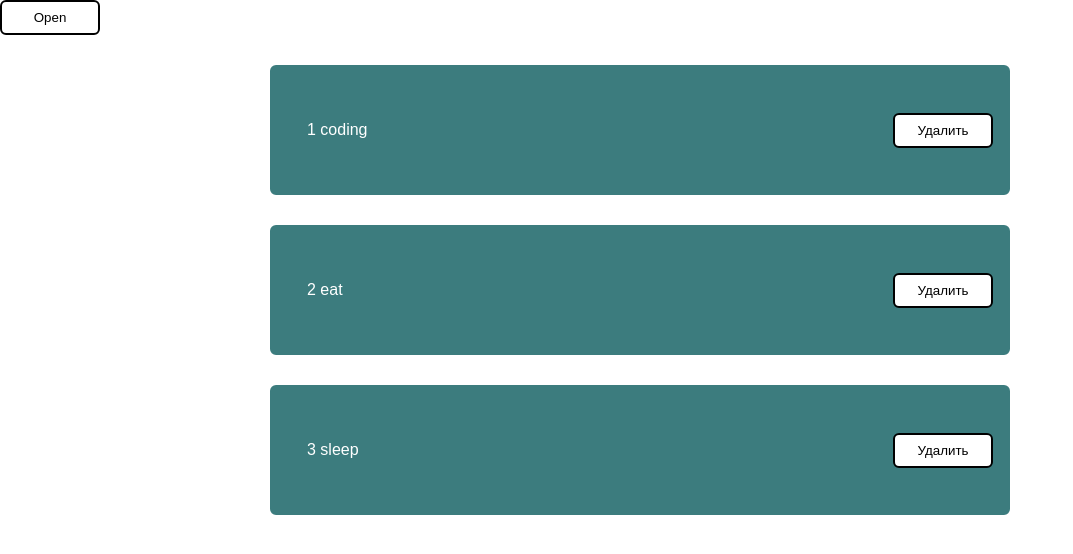
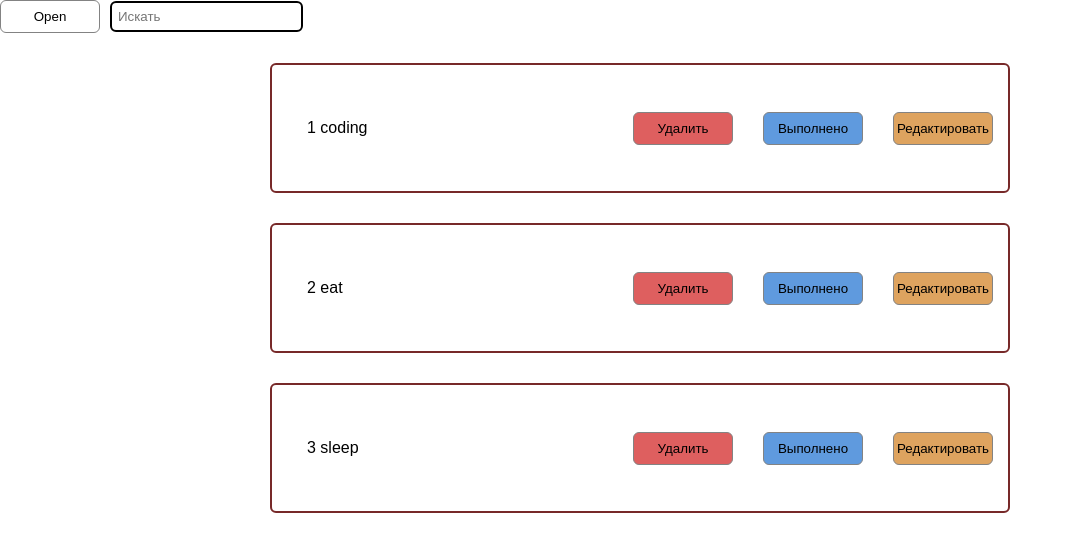
Before and after one commit to BilimFrontend/DZ_M4_E.Bilim, a React (Create React App) app in the folder homework_two/: page / in a window 1280 px wide. Shown: the top 554 px of the page, without its empty margins (0-1073 px from the left). Built offline with nearby package versions, Linux system fonts and the light colour scheme.

Commit message:
homework_four

```diff
--- a/homework_two/src/App.js
+++ b/homework_two/src/App.js
@@ -1,6 +1,6 @@
 import './App.css';
 import Modal from "./components/modal/Modal";
-import React, {useState} from "react";
+import React, {useEffect, useState} from "react";
 import Button from "./components/button/Button";
 import List from "./components/list/List";
 import Input from "./components/input/Input";
@@ -25,7 +25,21 @@ function App() {
           completed: false,
       }
       ])
+    console.table(titles)
 
+    const handleDone = (id) => {
+        titles.map(title => {
+            if (title.id===id) {
+                return title.completed = !title.completed
+            }else{
+                return titles
+            }
+        })
+        setTitles([...titles])
+    }
+
+    const [searchInput, setSearchInput] = useState('')
+    const [originalTitles, setOriginalTitles] = useState(titles)
     const handleShow = () => {
       setShow(!show)
       return console.log(show)
@@ -47,7 +61,7 @@ function App() {
   }
 
   const handleDelete = (id) => {
-      const deletedObj = titles.filter(task => task.id!==id)
+      const deletedObj = titles.filter(title => title.id!==id)
       setTitles(deletedObj)
   }
 
@@ -55,6 +69,33 @@ function App() {
   //const b = [4,5,6]
   //const c = [...a,...b] <- spread(...) оператор объединил два массива в один.
   //console.log(c) <- будет [1,2,3,4,5,6]
+
+  const handleSearch = (event) => {
+      const inputValue = event.target.value
+      setSearchInput(inputValue)
+      if (inputValue===""){
+          setTitles(originalTitles)
+      }else{
+          const filterTitles = titles.filter(title => title.title.toLowerCase().includes(inputValue.toLowerCase()))
+          setTitles(filterTitles)
+      }
+  }
+
+  const handeEdit = (editTodo) => {
+      titles.map(title => {
+          if (title.id === editTodo.id){
+              return title.title = editTodo.title
+          }
+      })
+      setTitles(titles)
+  }
+
+
+
+    useEffect(() => { // <- Сделать что-то после рендера(вызывается каждый раз)
+        console.log('useEffect')
+    }, [show]); // [] - зависимость <- срабатывать каждый при срабатывании show (без него он будет срабатывать каждый раз)
+
 
   return (
       <>
@@ -67,7 +108,11 @@ function App() {
           }
 
           <Button text={"Open"} onClick={handleShow}/>
-          <List titles={titles} handleDelete={handleDelete}/>
+          <Input placeholder={"Искать"} onChangeInput={handleSearch}/>
+          <List titles={titles}
+                handleDelete={handleDelete}
+                handleDone={handleDone}
+                handleEdit={handeEdit}/>
       </>
   );
 }
--- a/homework_two/src/components/button/Button.js
+++ b/homework_two/src/components/button/Button.js
@@ -1,9 +1,11 @@
 import React from 'react';
 import classes from "./Button.module.css";
 
-const Button = ({text, onClick}) => {
+const Button = ({text, onClick, color}) => {
     return (
-        <button className={classes.btn} onClick={onClick}>{text}</button>
+        <button style={{
+            background: color
+        }} className={classes.btn} onClick={onClick}>{text}</button>
     );
 };
 
--- a/homework_two/src/components/button/Button.module.css
+++ b/homework_two/src/components/button/Button.module.css
@@ -7,12 +7,13 @@
     font-family: sans-serif;
     padding: 8px 0;
     border-radius: 6px;
-    border: 2px solid black;
+    border: 1px solid #838383;
     background: white;
+    color: black;
     transition: 300ms ease-in-out;
 }
 
 .btn:hover{
     color: white;
-    background: black;
+    background-color: black;
 }
--- a/homework_two/src/components/input/Input.js
+++ b/homework_two/src/components/input/Input.js
@@ -1,12 +1,13 @@
 import React from 'react';
 import classes from "./Input.module.css";
 
-const Input = ({type,placeholder,onChangeInput}) => {
+const Input = ({type = "text",placeholder,onChangeInput, value}) => {
     return (
         <input className={classes.input}
                type={type}
                placeholder={placeholder}
-               onChange={onChangeInput}/>
+               onChange={onChangeInput}
+               value={value}/>
     );
 };
 
--- a/homework_two/src/components/list/List.js
+++ b/homework_two/src/components/list/List.js
@@ -1,10 +1,20 @@
-import React from 'react';
+import React, {useState} from 'react';
 import Task from "../task/Task";
 
-const List = ({titles,handleDelete}) => {
+const List = ({titles,handleDelete, handleDone, handleEdit}) => {
+    const [currentEdit, setCurrentEdit] = useState()
+
     return (
         <div>
-            {titles.map(title => <Task key={title.id} task={title} handleDelete={() => handleDelete(title.id)}/>)}
+            {titles.map(title => <Task
+                key={title.id}
+                task={title}
+                handleDelete={handleDelete}
+                handleDone={handleDone}
+                handleEdit={handleEdit}
+                handleCurrentEdit={setCurrentEdit}
+                isEdit={currentEdit === title.id}
+            />)}
         </div>
     );
 };
--- a/homework_two/src/components/task/Task.js
+++ b/homework_two/src/components/task/Task.js
@@ -1,11 +1,45 @@
-import React from 'react';
+import React, {useState} from 'react';
 import classes from "./Task.module.css";
 import Button from "../button/Button";
-const Task = ({task, handleDelete}) => {
+const Task = ({task, handleDelete, handleDone, handleEdit, handleCurrentEdit, isEdit}) => {
+    const [input, setInput] = useState(task.title)
+    if (isEdit) {
+        return<div className={classes.edit_card}>
+            <input
+                onChange={event => setInput(event.target.value)}
+                value={input}
+                type={"text"}/>
+            <Button
+                onClick={
+                    () => {
+                        handleEdit({
+                            ...task,
+                            title: input
+                        })
+                        handleCurrentEdit("")
+                    }
+                }
+                text={"Сохранить"}
+
+            />
+            <Button
+                onClick={
+                    () => {
+                        handleCurrentEdit("")
+                    }
+                }
+                text={"Отмена"}/>
+        </div>
+    }
+
     return (
-        <div className={classes.list}>
+        <div className={`${classes.list} ${task.completed && classes.isDone}`}>
             <p>{task.id} {task.title}</p>
-            <Button onClick={handleDelete} text={"Удалить"}/>
+            <div className={classes.btn_box}>
+                <Button color={"#de5f5f"} onClick={() => handleDelete(task.id)} text={"Удалить"}/>
+                <Button color={"#5f9ade"} onClick={() => handleDone(task.id)} text={"Выполнено"}/>
+                <Button color={"#dea35f"} onClick={() => handleCurrentEdit(task.id)} text={"Редактировать"}/>
+            </div>
         </div>
     );
 };
--- a/homework_two/src/components/task/Task.module.css
+++ b/homework_two/src/components/task/Task.module.css
@@ -1,5 +1,5 @@
 :root{
-    --bg-color: #3c7c7e;
+    --bg-color: #772929;
 }
 
 .list{
@@ -11,20 +11,41 @@
     justify-content: space-between;
     align-items: center;
     margin: 30px auto;
-    color: white;
+    color: black;
     border-radius: 6px;
-    background: var(--bg-color);
+    border: 2px solid var(--bg-color);
     transition: 200ms ease-in-out;
-    border: 2px solid var(--bg-color);
-}
-
-.list:hover{
-    background: none;
-    border: 2px solid var(--bg-color);
-    color: black;
 }
 
 .list p{
     padding-left: 20px;
     font-size: 16px;
 }
+
+.edit_card{
+    display: flex;
+    flex-direction: row;
+    gap: 10px;
+    justify-content: center;
+}
+
+.edit_card input{
+    border-radius: 6px;
+    text-align: center;
+}
+
+.isDone{
+    background: #adf1ad;
+    border: 2px solid #3c7c7e;
+    color: #000000;
+}
+
+.isDone p{
+    text-decoration: line-through;
+}
+
+.btn_box{
+    display: flex;
+    flex-direction: row;
+    gap: 30px;
+}
```
